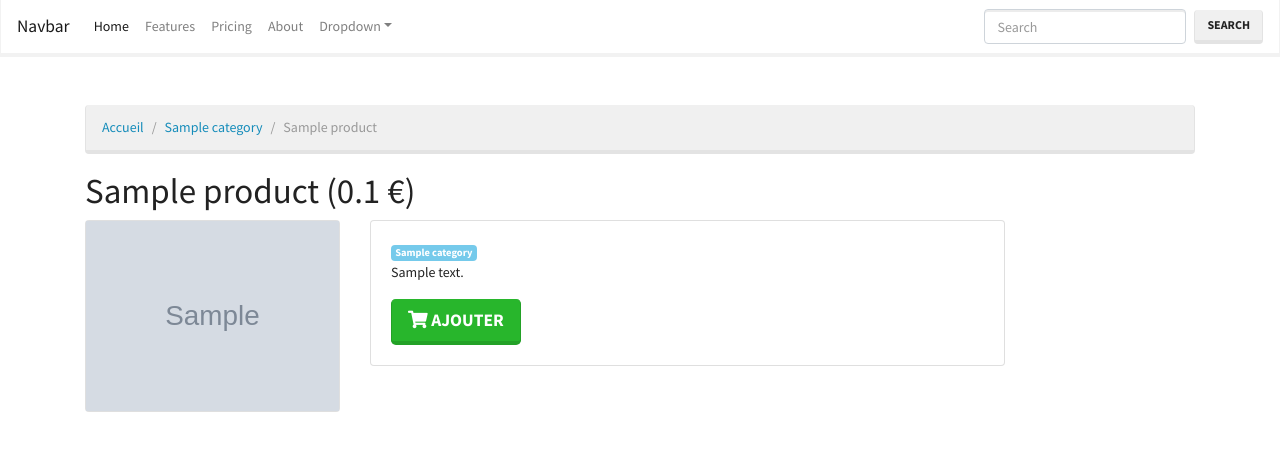
After one commit to Nadir-IBEGH/PHP_Symfony, a Symfony app: template templates/product/show.html.twig in a window 1280 px wide. The commit adds this page. Shown: the top 451 px of the page. Run offline with Twig, Linux system fonts and the light colour scheme; the template is opened without the code that fills it: most values are stand-ins (such as "Sample title", 1, 10 or a date in 2020); grey boxes marked "Sample" are stand-in pictures; some libraries are stand-ins or nearby versions.

Commit message:
Add product pages and detail

```diff
--- a/templates/home.html.twig
+++ b/templates/home.html.twig
@@ -17,7 +17,7 @@
                                 {{ product.category.name }}
                             </span>
                             <p class="card-text">{{ product.shortDescription }}</p>
-                            <a href="#" class="btn btn-primary btn-sm">Détails</a>
+                            <a href="{{ path('product_show', {'category_slug':product.category.slug, 'product_slug':product.slug}) }}" class="btn btn-primary btn-sm">Détails</a>
                             <a href="#" class="btn btn-success btn-sm">Ajouter</a>
                         </div>
                     </div>
--- /dev/null
+++ b/templates/product/show.html.twig
@@ -0,0 +1,43 @@
+{% extends "base.html.twig" %}
+
+
+{% block title %}
+    Page de
+    {{ product.name }}
+{% endblock %}
+
+{% block body %}
+    <ol class="breadcrumb">
+        <li class="breadcrumb-item"><a href="{{ path('homepage') }}">Accueil</a></li>
+        <li class="breadcrumb-item">
+            <a href="{{ path('product_category', {'slug':product.category.slug}) }}">
+                {{ product.category.name }}
+            </a>
+        </li>
+        <li class="breadcrumb-item active">{{ product.name }}</li>
+    </ol>
+    <h1> {{ product.name }} ({{ product.price/100 }} &euro;)</h1>
+
+    <div class="row">
+        <div class="col-3">
+            <div class="card">
+                <img class="img-fluid" src="{{ product.mainPicture }}" class="img-fluid" alt="Image du produit">
+            </div>
+        </div>
+
+        <div class="col-7">
+            <div class="card">
+                <div class="card-body">
+                        <span class="badge badge-info">
+                                {{ product.category.name }}
+                            </span>
+                    <p>{{ product.shortDescription }}</p>
+                    <a href="#" class="btn btn-success btn-lg">
+                        <i class="fas fa-shopping-cart"></i>
+                        Ajouter
+                    </a>
+                </div>
+            </div>
+        </div>
+    </div>
+{% endblock %}
```
Also changed, not shown: src/Controller/ProductController.php (added, +54 -0 lines), templates/product/category.html.twig (added, +33 -0 lines), templates/product/index.html.twig (added, +20 -0 lines), templates/product/product.html.twig (added, +31 -0 lines).
